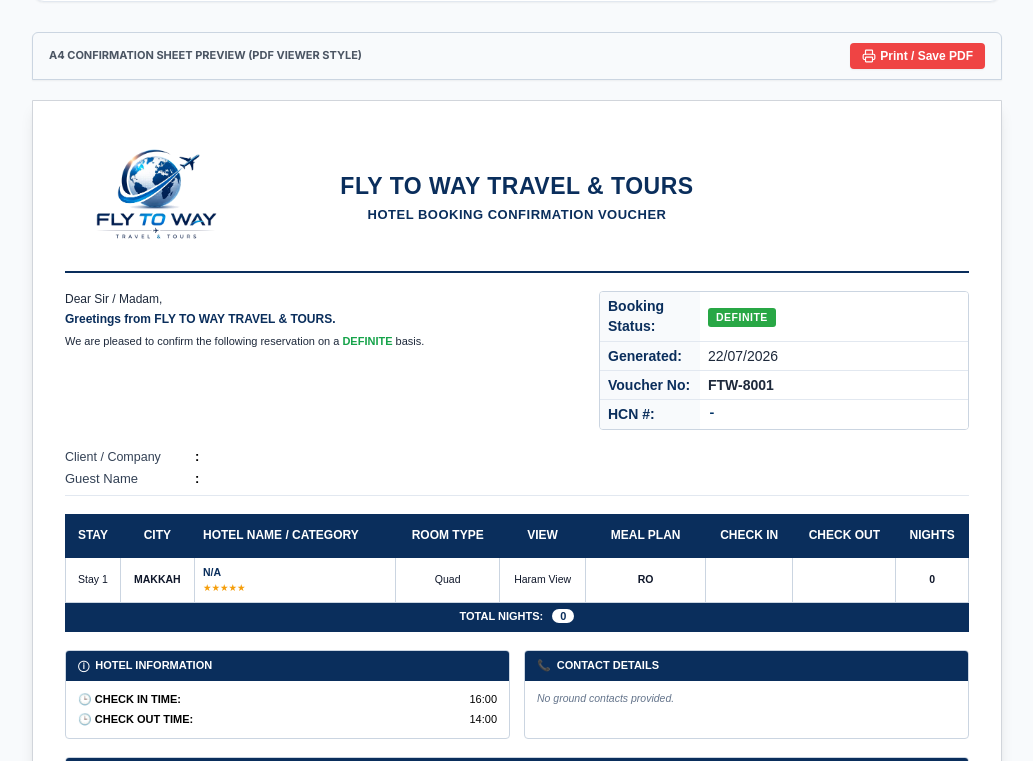
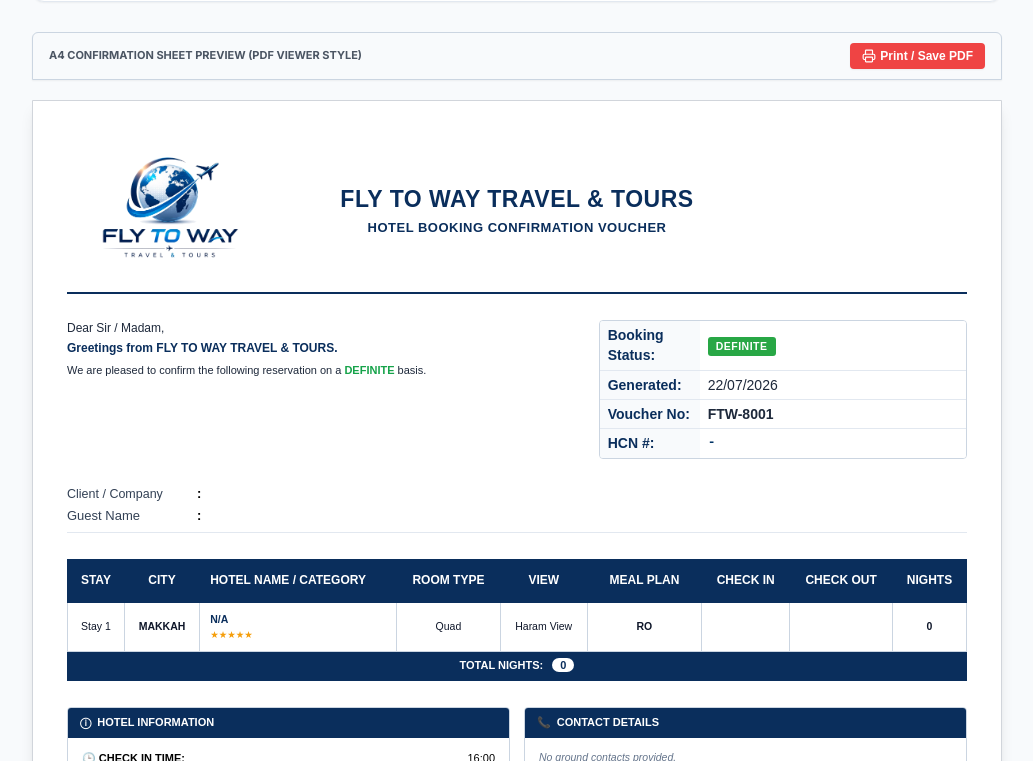
Before and after one commit to ZAID002/travelling-agency-, a Next.js app: page /admin/hotel-vouchers in a window 1280 px wide. Shown: the part 2339-3100 px from the top of the page, without its empty margins (123-1156 px from the left). Built offline with nearby package versions, Linux system fonts and the light colour scheme; no server answers; the database is empty; a web font is replaced by a local one.

Commit message:
Apply proportional layout spacing to elegantly fill A4 page height

```diff
--- a/app/admin/hotel-vouchers/page.js
+++ b/app/admin/hotel-vouchers/page.js
@@ -821,12 +821,12 @@ function HotelVoucherGeneratorContent() {
               const isMulti = stayCount > 1;
               const isLargeMulti = stayCount >= 3;
 
-              const sheetPadding = isLargeMulti ? '16px 20px 12px 20px' : isMulti ? '24px 24px 16px 24px' : '36px 32px 24px 32px';
-              const logoH = isLargeMulti ? '70px' : isMulti ? '90px' : '120px';
-              const sectionMb = isLargeMulti ? '8px' : isMulti ? '12px' : '18px';
-              const cellPad = isLargeMulti ? '3px 5px' : isMulti ? '5px 6px' : '7px 8px';
-              const thPad = isLargeMulti ? '4px 5px' : isMulti ? '6px 6px' : '8px 8px';
-              const cardPad = isLargeMulti ? '6px 8px' : isMulti ? '8px 10px' : '10px 12px';
+              const sheetPadding = isLargeMulti ? '16px 20px 12px 20px' : isMulti ? '24px 24px 16px 24px' : '42px 34px 28px 34px';
+              const logoH = isLargeMulti ? '70px' : isMulti ? '90px' : '135px';
+              const sectionMb = isLargeMulti ? '8px' : isMulti ? '14px' : '26px';
+              const cellPad = isLargeMulti ? '3px 5px' : isMulti ? '5px 7px' : '9px 10px';
+              const thPad = isLargeMulti ? '4px 5px' : isMulti ? '6px 6px' : '10px 10px';
+              const cardPad = isLargeMulti ? '6px 8px' : isMulti ? '8px 10px' : '12px 14px';
 
               return (
                 <div id="voucher-print" className={styles.voucherSheet} style={{
```
